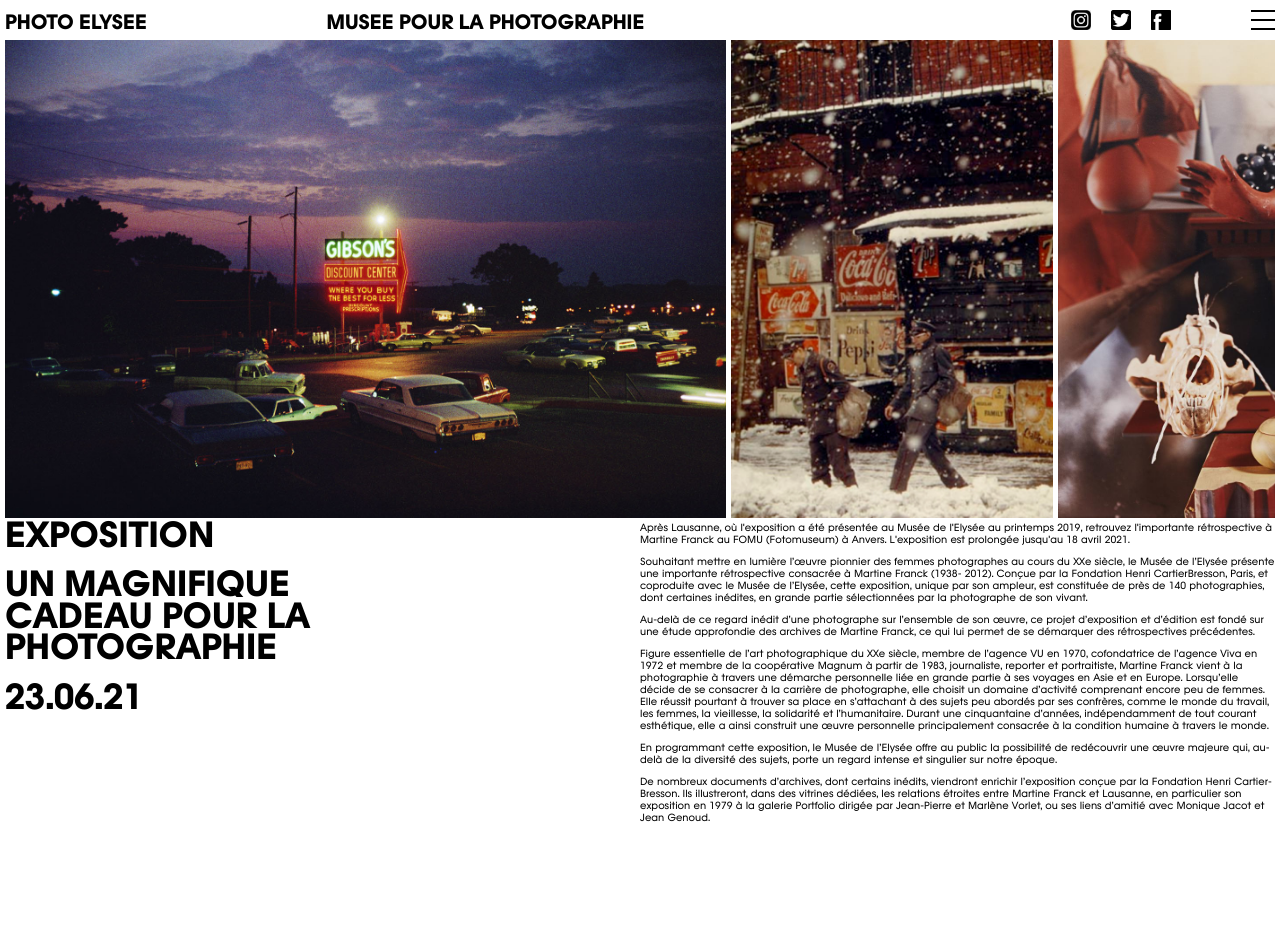
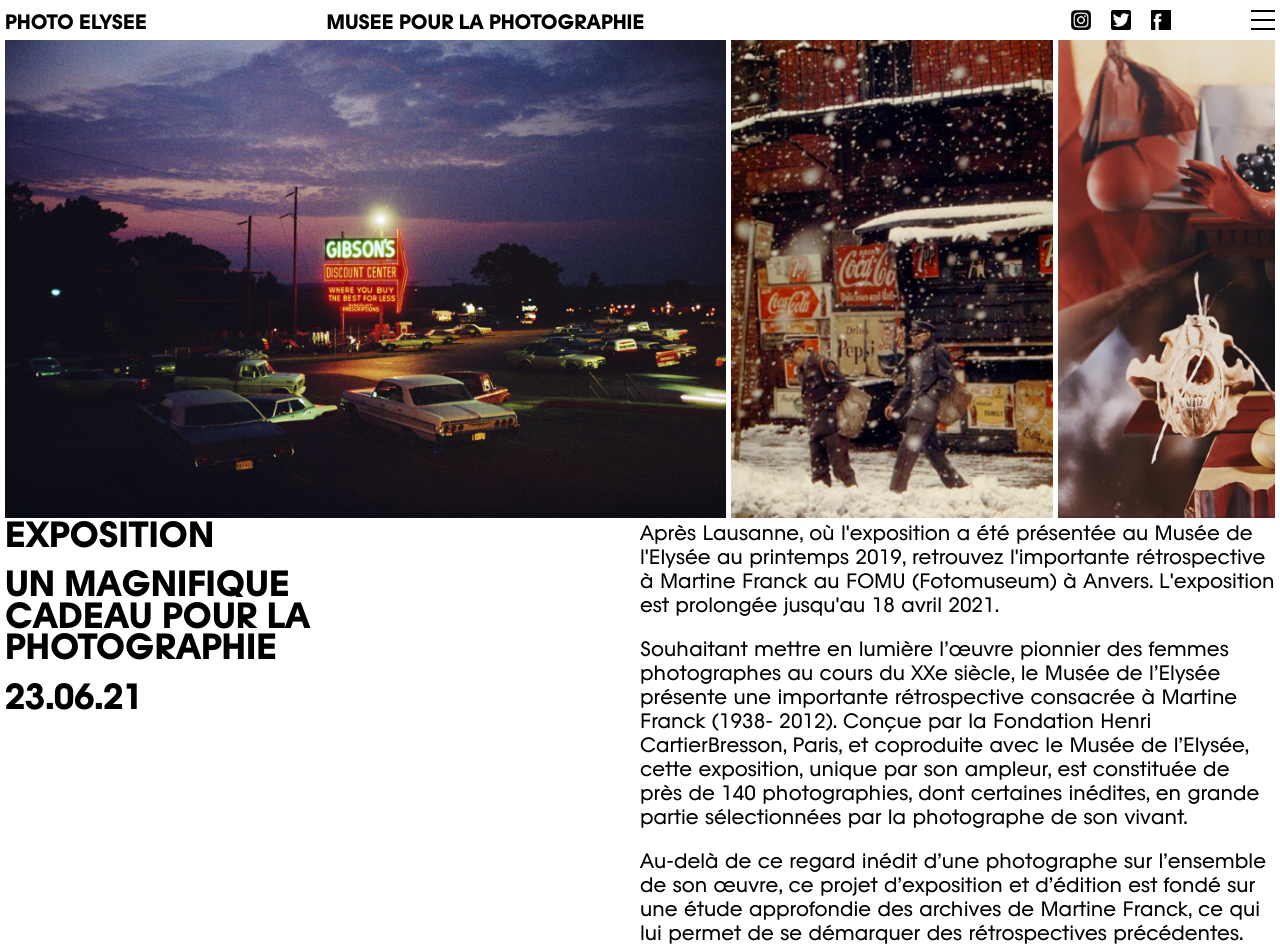
Before and after one commit to PTRRR/elysee, a Nuxt app: page /expositions/template in a window 1280 px wide. Shown: the top 952 px of the page. Before the commit the page ends 867 px from the top, so only its background shows below. Built offline with nearby package versions, Linux system fonts and the light colour scheme.

Commit message:
Fix font size on exhibition

```diff
--- a/pages/expositions/_expositions.vue
+++ b/pages/expositions/_expositions.vue
@@ -156,6 +156,12 @@
     }
   }
 
+  @media screen and (max-width: $tablet-breakpoint) {
+    &__text {
+      font-size: $desktop-font-size;
+    }
+  }
+
   @media screen and (max-width: $mobile-breakpoint) {
     &__columns {
       flex-direction: column;
```
